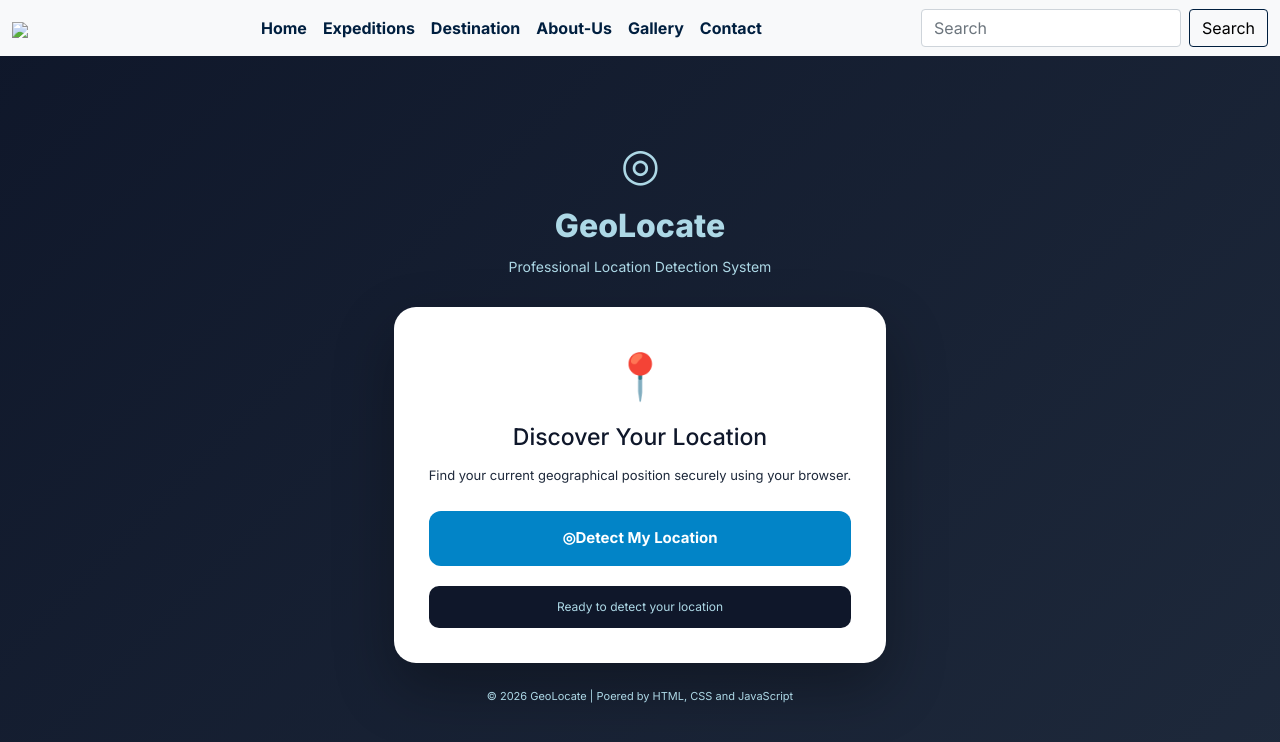
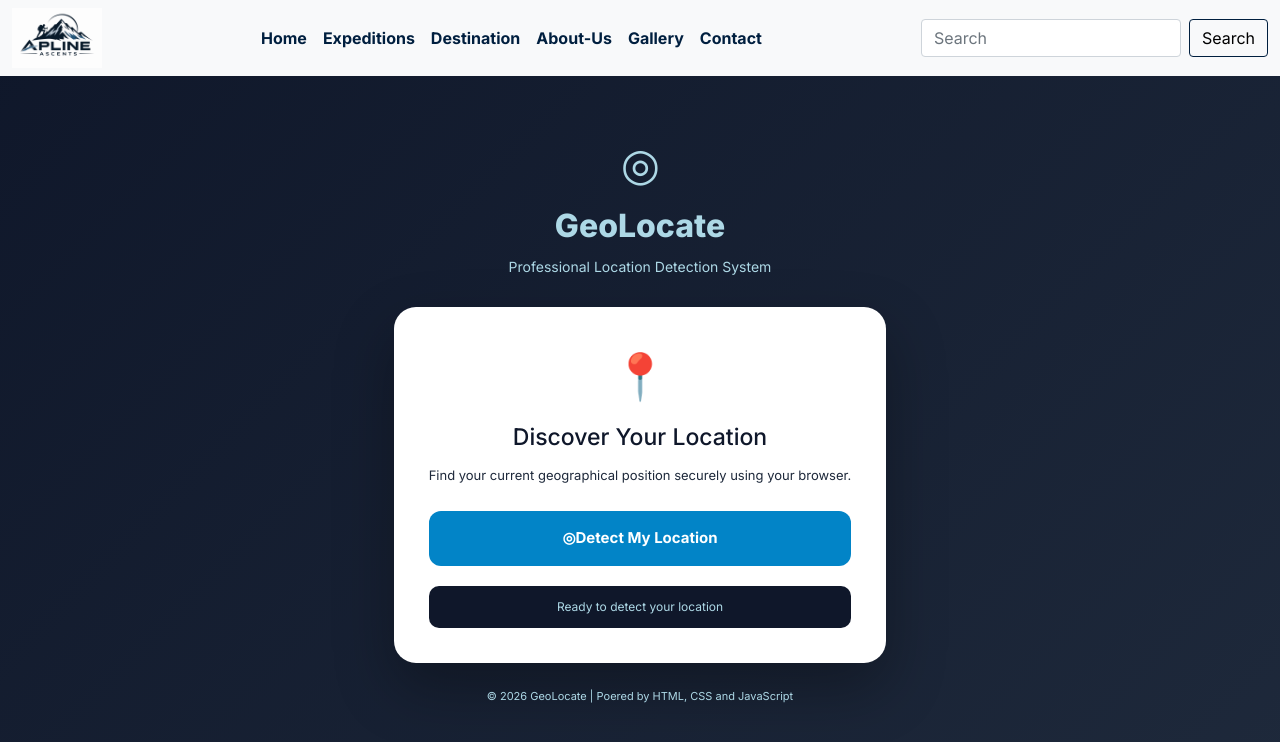
Before and after one commit to abeer-riaz/e-project, a plain HTML site: page destination.html in a window 1280 px wide. Drawn offline with Linux system fonts and the light colour scheme; files that its build step writes are made by us from their sources; a script that the page names is missing.

Commit message:
img compress

```diff
--- a/destination.html
+++ b/destination.html
@@ -180,7 +180,7 @@ footer{
       <nav class="navbar navbar-expand-lg navbar-light bg-light fixed-top">
   <div class="container-fluid">
     <div class="logoo">
-      <img src="./images/Alpine Ascents Mountain Logo.png" >
+      <img src="./images/Apline Ascents Mountain Logo.png" >
     </div>
     <button class="navbar-toggler" type="button" data-bs-toggle="collapse" data-bs-target="#navbarSupportedContent" aria-controls="navbarSupportedContent" aria-expanded="false" aria-label="Toggle navigation">
       <span class="navbar-toggler-icon"></span>
```
